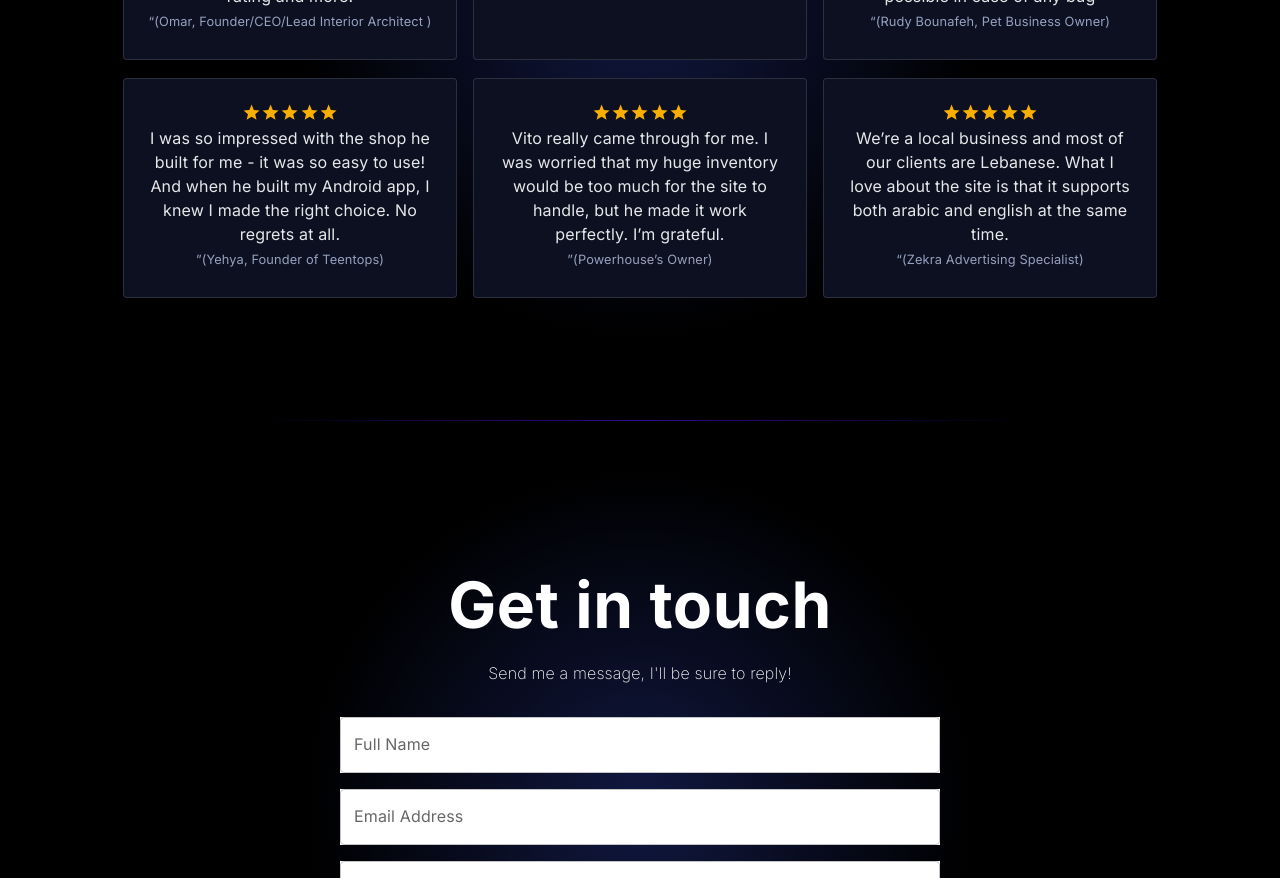
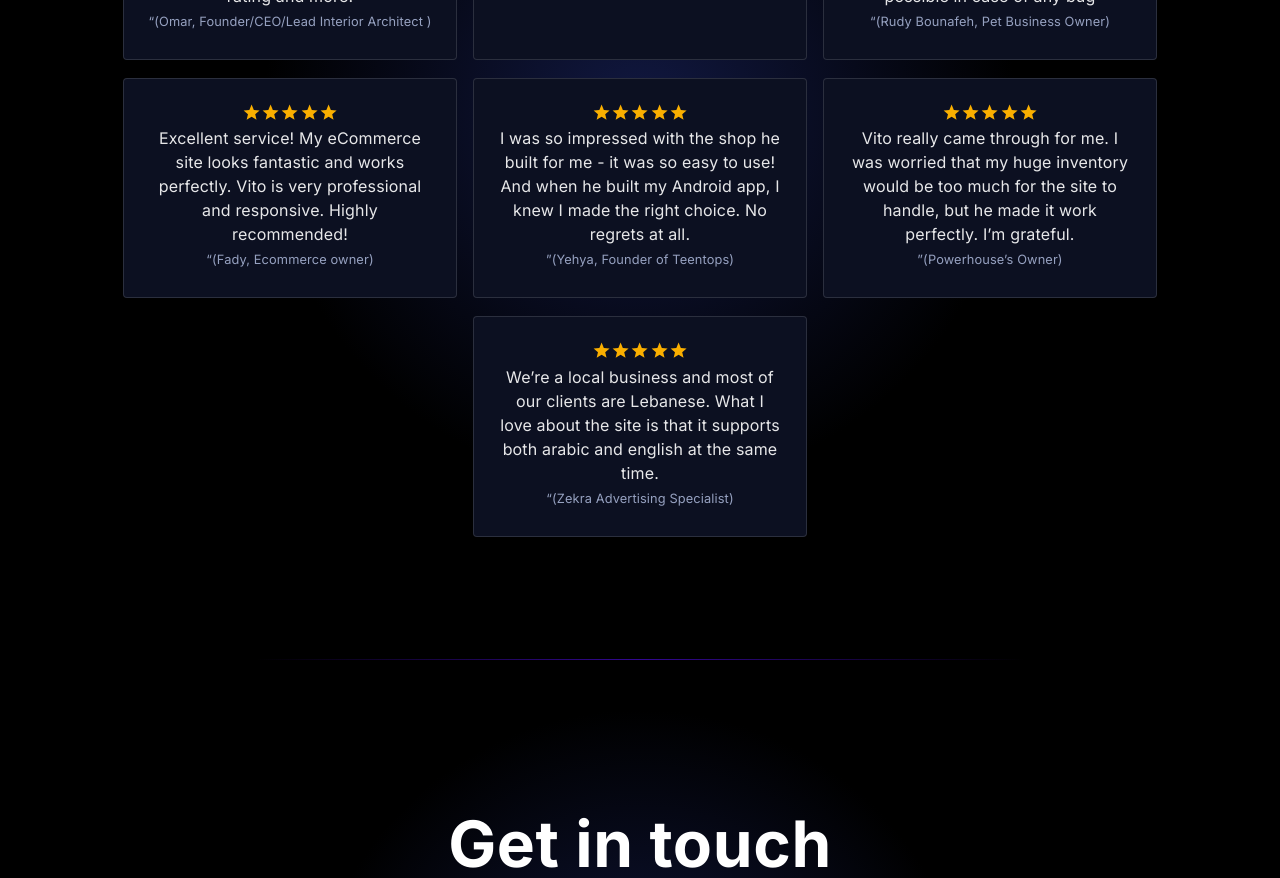
Before and after one commit to VitoMedlej/personal-portfolio, a Next.js app: page / in a window 1280 px wide. Shown: the part 5120-5998 px from the top of the page. Built offline with nearby package versions, Linux system fonts and the light colour scheme.

Commit message:
New Customer Review

```diff
--- a/src/app/Components/Testimonials/Testimonials.tsx
+++ b/src/app/Components/Testimonials/Testimonials.tsx
@@ -7,6 +7,7 @@ import {gsap} from 'gsap';
 
 
 export const testimonials = [
+
     {
         title: 'Deserves a 5 stars rating and more.',
         name:'“(Omar, Founder/CEO/Lead Interior Architect )',
@@ -26,6 +27,11 @@ export const testimonials = [
         title: 'Amazing assistance and fast delivery with customization',
         name:'“(Rudy Bounafeh, Pet Business Owner)',
         text : `Amazing assistance and fast delivery with customization, Vito's always ready to help as soon as possible in case of any bug`
+    },
+    {
+      name:'“(Fady, Ecommerce owner)',
+      title: 'Very professional and responsive. Highly recommended!',
+      text: `Excellent service! My eCommerce site looks fantastic and works perfectly. Vito is very professional and responsive. Highly recommended!`
     },
 
     {
```
